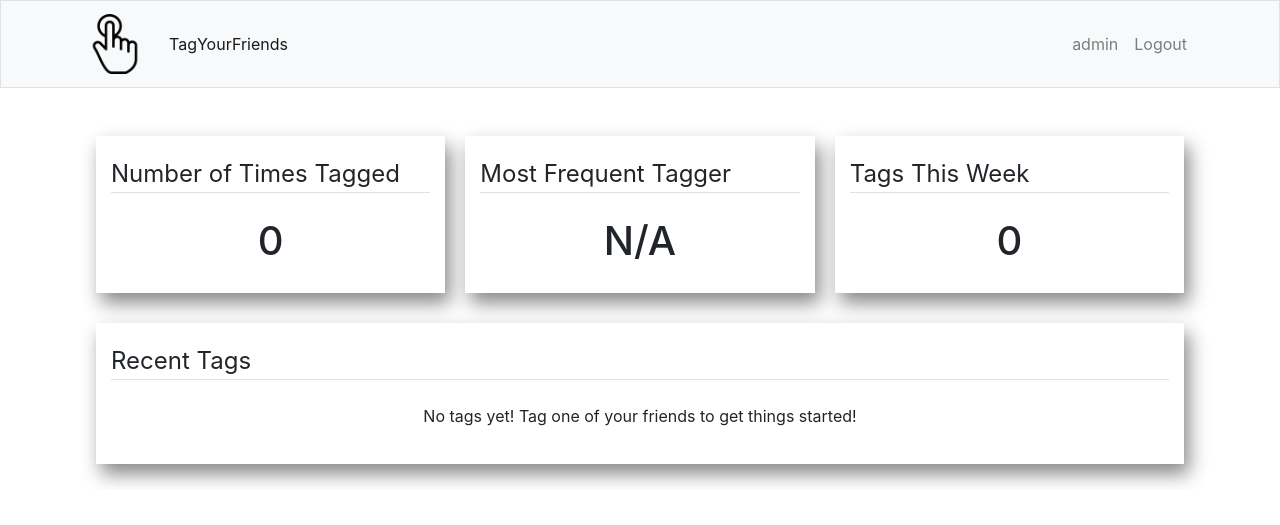
After one commit to matthupy/CS50.FinalProject, a Django app: page /user/admin in a window 1280 px wide. The commit adds this page. Shown: the top 525 px of the page. Run offline with Django 3.2, Linux system fonts and the light colour scheme; a user stored in the database is signed in; data comes from the database, SQL or seed files in the repository; both versions use the stored data as it was after the commit; some libraries are stand-ins or nearby versions.

Commit message:
Added User page with statistics

```diff
--- a/tag/static/style.css
+++ b/tag/static/style.css
@@ -68,6 +68,8 @@ tr:nth-child(odd) {
     justify-content: space-around;
     align-items: baseline;
     background-color: #FFF;
+    margin: 10px;
+    margin-top: 20px;
     padding-bottom: 20px;
     padding-top: 20px;
     box-shadow: 5px 10px 18px #888888;
--- a/tag/templates/tag/index.html
+++ b/tag/templates/tag/index.html
@@ -8,6 +8,7 @@ Home
 {% endblock %}
 
 {% block content %}
+    <div class="row">
         <div class="container card-container">
             <legend class="border-bottom mb-4">{{ itUser }} is it!</legend>
             <p>{{ mostTaggedUser }} has been tagged the most, {{ mostTaggedCount }} times!</p>
@@ -15,8 +16,9 @@ Home
                 Tag a Friend!
             </button>
         </div>
+    </div>
     <br>
-    <br>
+    <div class="row">
         <div class="container card-container">
             <legend class="border-bottom mb-4">Recent Tags</legend>
             <div class="row">
@@ -54,6 +56,8 @@ Home
                 </div>
             </div>
         </div>
+    </div>
+
 
     <!-- Tag Modal -->
     <div class="modal fade" id="tagModal" tabindex="-1" role="dialog" aria-labelledby="exampleModalLabel" aria-hidden="true">
--- a/tag/templates/tag/layout.html
+++ b/tag/templates/tag/layout.html
@@ -50,7 +50,7 @@
                     </li>
                     </ul>
                     <ul class="navbar-nav ml-auto">
-                        <li class="nav-item"><a class="nav-link" href="#">{{ user.username }}</a></li>
+                        <li class="nav-item"><a class="nav-link" href="{% url 'user' username=user.username %}">{{ user.username }}</a></li>
                         <li class="nav-item"><a class="nav-link" href="{% url 'logout' %}">Logout</a></li>
                     </ul>
                 {% else %}
--- /dev/null
+++ b/tag/templates/tag/user.html
@@ -0,0 +1,55 @@
+{% extends "tag/layout.html" %}
+
+{% block title %}
+{{ user.username }}
+{% endblock %}
+
+{% block content %}
+<div class="container">
+    <div class="row">
+        <div class="col-md container card-container">
+            <legend class="border-bottom mb-4">Number of Times Tagged</legend>
+            <h1 style="text-align: center;">{{ timesTagged }}</h1>
+        </div>
+        <div class="col-md container card-container">
+            <legend class="border-bottom mb-4">Most Frequent Tagger</legend>
+            <h1 style="text-align: center;">{{ mostTaggedUser }}</h1>
+        </div>
+        <div class="col-md container card-container">
+            <legend class="border-bottom mb-4">Tags This Week</legend>
+            <h1 style="text-align: center;">{{ tagsThisWeek }}</h1>
+        </div>
+    </div>
+    <div class="row">
+        <div class="col-lg container card-container">
+            <legend class="border-bottom mb-4">Recent Tags</legend>
+            <div class="row">
+                <div class="col">
+                    {% if tags %}
+                        <table id="tagsTable">
+                            <tr>
+                                <th>Tagged By</th>
+                                <th>Timestamp</th>
+                                <th>Message</th>
+                            </tr>
+                            {% for tag in tags %}
+                            <tr>
+                                <td><a href="{% url 'user' username=tag.fromTag %}">{{ tag.fromTag }}</a></td>
+                                <td>{{ tag.timestamp }}</td>
+                                <td>{{ tag.message }} </td>
+                            </tr>
+                            {% empty %}
+
+                            {% endfor %}
+
+                        </table>
+
+                    {% else %}
+                        <p>No tags yet! Tag one of your friends to get things started!</p>
+                    {% endif %}
+                </div>
+            </div>
+        </div>
+    </div>
+</div>
+{% endblock %}
--- a/tag/urls.py
+++ b/tag/urls.py
@@ -5,4 +5,5 @@ from . import views
 urlpatterns = [
     path("", views.index, name="index"),
     path("newTag", views.newTag, name="newTag"),
+    path("user/<str:username>", views.user, name="user")
 ]
--- a/tag/views.py
+++ b/tag/views.py
@@ -1,3 +1,4 @@
+from datetime import datetime, timedelta
 from django.contrib.auth.decorators import login_required
 from django.contrib.auth.models import User
 from django.db.models import Count
@@ -36,6 +37,42 @@ def index(request):
     return render(request, "tag/index.html", context)
 
 @login_required(login_url='/login/')
+def user(request, username):
+    # Get the user object
+    userObject = User.objects.get(username=username)
+
+    # Get Statistics
+    timesTaggedObject = Tag.objects.all().values('toTag').filter(toTag=userObject).annotate(total=Count('toTag')).order_by('-total').first()
+    if (timesTaggedObject is not None):
+        timesTagged = timesTaggedObject['total'] or 0
+    else:
+        timesTagged = 0
+
+    mostTaggedUserId = Tag.objects.all().values('fromTag').filter(toTag=userObject).annotate(total=Count('fromTag')).order_by('-total').first()
+    if (mostTaggedUserId is not None):
+        mostTaggedUser = User.objects.get(pk=mostTaggedUserId['fromTag'])
+    else:
+        mostTaggedUser = "N/A"
+
+    time_threshold = datetime.now() - timedelta(weeks=1)
+    tagsThisWeekObject = Tag.objects.all().values('toTag').filter(toTag=userObject).filter(timestamp__gt=time_threshold).annotate(total=Count('toTag')).order_by('-total').first()
+    if (tagsThisWeekObject is not None):
+        tagsThisWeek = tagsThisWeekObject['total'] or 0
+    else:
+        tagsThisWeek = 0
+
+    # Get a list of recent tags
+    tags = Tag.objects.all().filter(toTag=userObject).order_by('-timestamp')[:100]
+
+    context = {
+        'timesTagged': timesTagged,
+        'mostTaggedUser': mostTaggedUser,
+        'tagsThisWeek': tagsThisWeek,
+        'tags': tags
+    }
+    return render(request, "tag/user.html", context)
+
+@login_required(login_url='/login/')
 def newTag(request):
     """ Create a new Tag from a Post request """
     if (request.method == "POST"):
```
Also changed, not shown: db.sqlite3. Lines whose indentation alone changed are shown as unchanged.
